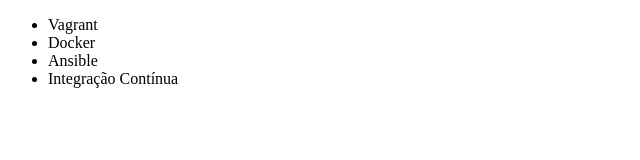
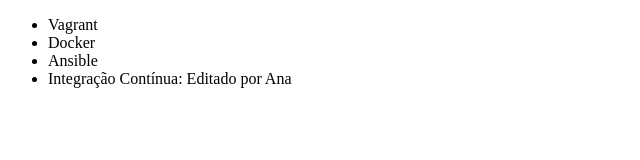
Before and after one commit to SamuelCezar/alura-git, a plain HTML site: page index.html in a window 1280 px wide. Shown: the full height of the page, 0-640 px from the left. Drawn offline with Linux system fonts and the light colour scheme.

Commit message:
Editando o projeto como Ana

```diff
--- a/index.html
+++ b/index.html
@@ -9,7 +9,7 @@
 		<li>Vagrant</li>
 		<li>Docker</li>
 		<li>Ansible</li>
-		<li>Integração Contínua</li>
+		<li>Integração Contínua: Editado por Ana</li>
 	</ul>
 </body>
 </html>
```
